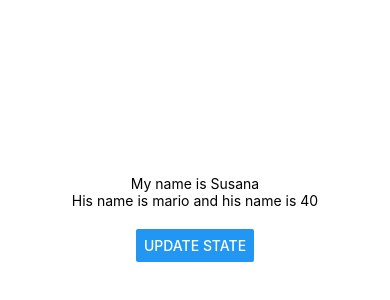
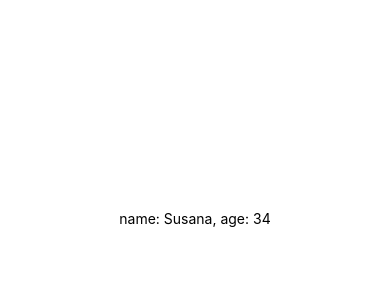
Before and after one commit to 5usana/nativetutorial, a React Native app: screen / in a window 390 px wide. Shown: the part 204-504 px from the top of the page. Built offline with nearby package versions, Linux system fonts and the light colour scheme.

Commit message:
removed button import, starting TextInput tutorial

```diff
--- a/App.js
+++ b/App.js
@@ -1,24 +1,29 @@
 import { StatusBar } from 'expo-status-bar';
 import React, { useState } from 'react';
-import { StyleSheet, Text, View, Button } from 'react-native';
+import { StyleSheet, Text, View, TextInput } from 'react-native';
 
 export default function App() {
   const [name, setName] = useState('Susana');
-  const [person, setPerson] = useState({ name: 'mario', age: 40 });
+  const [age, setAge] = useState('34');
+  // const [person, setPerson] = useState({ name: 'Mario', age: 40 });
 
-  const clickHandler = () => {
-    setName('Charlie');
-  }
+  // const clickHandler = () => {
+  //   setName('Charlie');
+  //   setPerson({ name: 'Luigi', age: 45 })
+  // }
 
   return (
     <View style={styles.container}>
-        <Text>My name is {name}</Text>
-        <Text>His name is {person.name} and his name is {person.age}</Text>
+
+      <Text>name: {name}, age: {age}</Text>
+
+
+        {/* <Text>My name is {name}</Text>
+        <Text>His name is {person.name} and his age is {person.age}</Text>
         <View style={styles.buttonContainer}>
           <Button title='update state' onPress={clickHandler}/>
         </View>
-
-      <StatusBar style="auto" />
+      <StatusBar style="auto" /> */}
     </View>
   );
 }
@@ -30,7 +35,7 @@ const styles = StyleSheet.create({
     alignItems: 'center',
     justifyContent: 'center',
   },
-  buttonContainer: {
-    marginTop:20
-  },
+  // buttonContainer: {
+  //   marginTop:20
+  // },
 });
```
